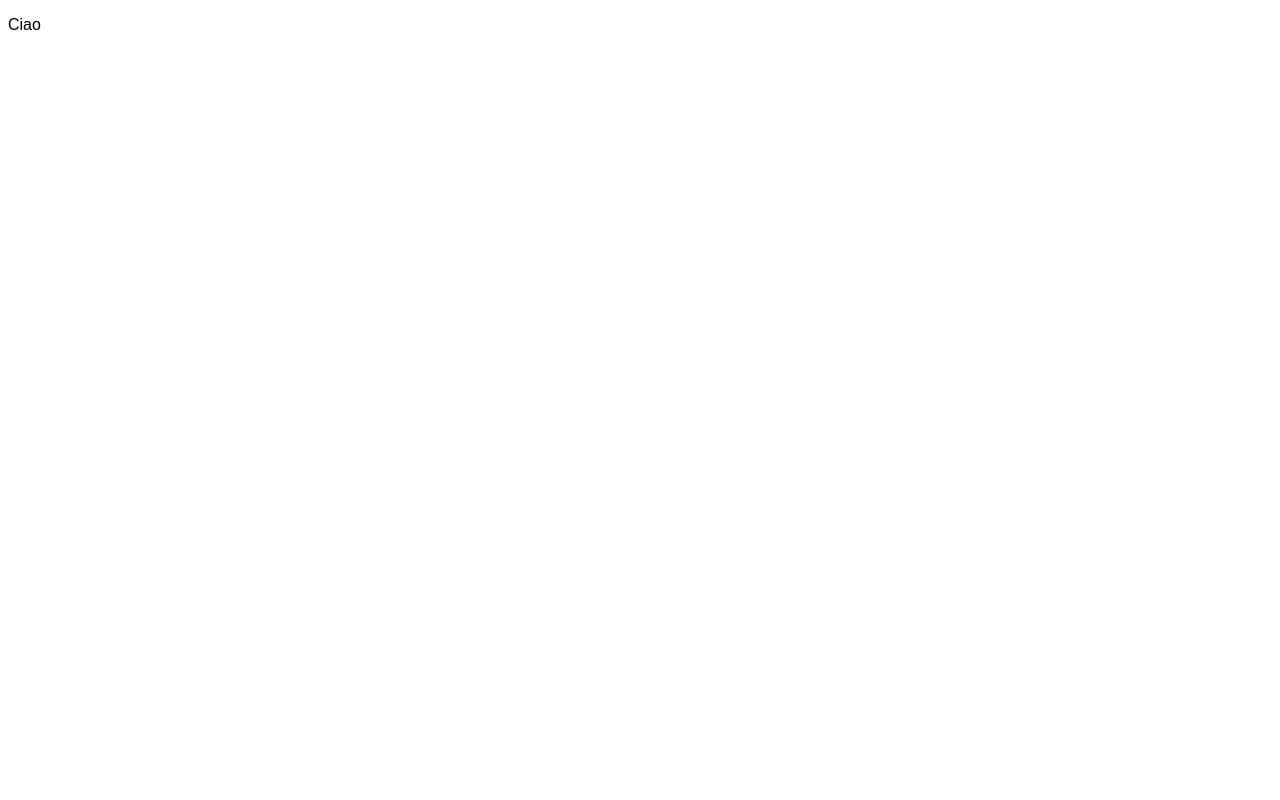
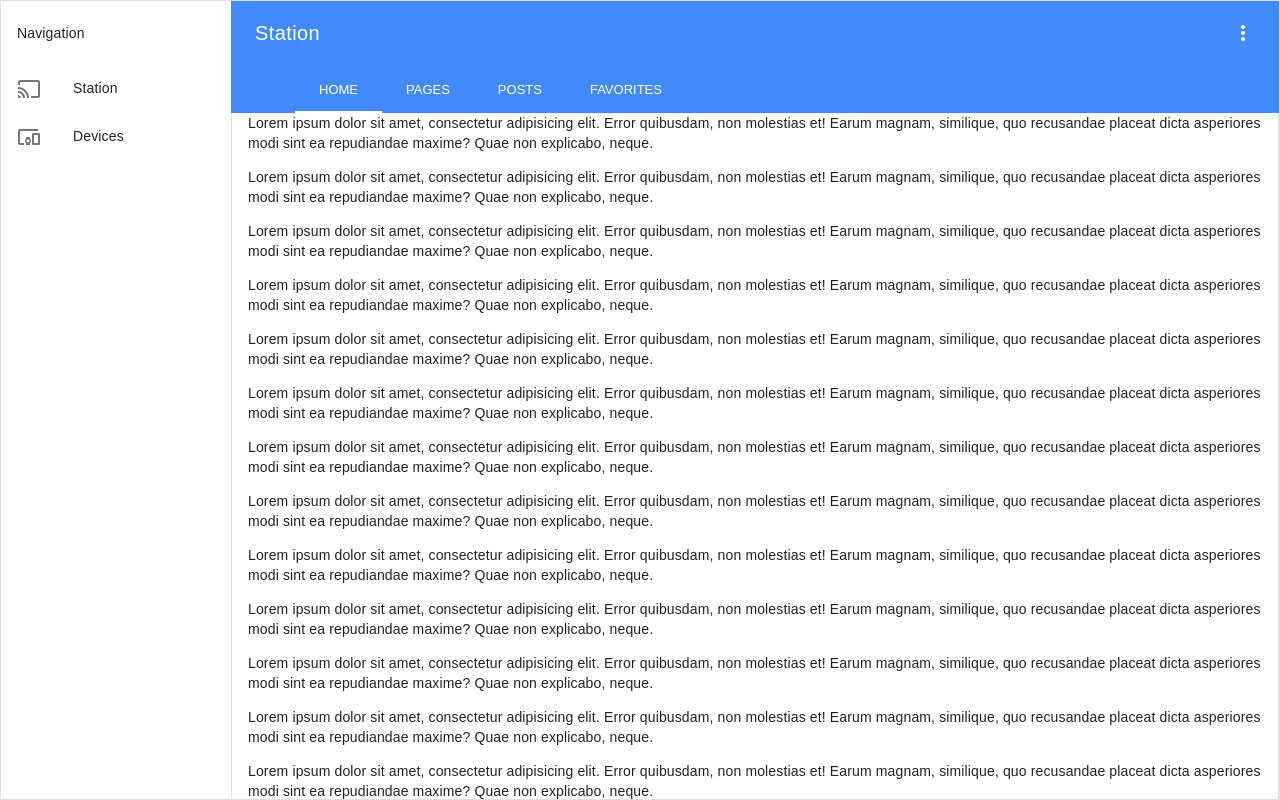
Before and after one commit to ITISEnricoFermi/tacos-client, a Vue app: page / in a window 1280 px wide. Built offline with nearby package versions, Linux system fonts and the light colour scheme.

Commit message:
Material.

```diff
--- a/package.json
+++ b/package.json
@@ -1,7 +1,7 @@
 {
   "name": "mycroft-client",
   "version": "0.1.0",
-  "private": true,
+  "private": false,
   "scripts": {
     "serve": "vue-cli-service serve",
     "build": "vue-cli-service build",
@@ -10,6 +10,7 @@
   "dependencies": {
     "register-service-worker": "^1.5.2",
     "vue": "^2.5.17",
+    "vue-material": "^1.0.0-beta-10.2",
     "vue-router": "^3.0.1",
     "vuex": "^3.0.1"
   },
--- a/public/index.html
+++ b/public/index.html
@@ -1,12 +1,15 @@
 <!DOCTYPE html>
 <html lang="en">
+
 <head>
   <meta charset="utf-8">
   <meta http-equiv="X-UA-Compatible" content="IE=edge">
   <meta name="viewport" content="width=device-width,initial-scale=1.0">
   <link rel="icon" href="<%= BASE_URL %>favicon.ico">
   <title>mycroft-client</title>
+  <link rel="stylesheet" href="//fonts.googleapis.com/css?family=Roboto:400,500,700,400italic|Material+Icons">
 </head>
+
 <body>
   <noscript>
     <strong>We're sorry but mycroft-client doesn't work properly without JavaScript enabled. Please enable it to continue.</strong>
@@ -14,4 +17,5 @@
   <div id="app"></div>
   <!-- built files will be auto injected -->
 </body>
+
 </html>
--- a/src/views/home.view/home.vue
+++ b/src/views/home.view/home.vue
@@ -1,13 +1,76 @@
-<template lang="html">
-  <main>
-    <p>Ciao</p>
-  </main>
+<template>
+<div class="page-container">
+  <md-app md-waterfall md-mode="fixed-last">
+    <md-app-toolbar class="md-large md-dense md-primary">
+      <div class="md-toolbar-row">
+        <div class="md-toolbar-section-start">
+          <span class="md-title">Station</span>
+        </div>
+        <div class="md-toolbar-section-end">
+          <md-button class="md-icon-button">
+            <md-icon>more_vert</md-icon>
+          </md-button>
+        </div>
+      </div>
+      <div class="md-toolbar-row">
+        <md-tabs class="md-primary">
+          <md-tab id="tab-home" md-label="Home"></md-tab>
+          <md-tab id="tab-pages" md-label="Pages"></md-tab>
+          <md-tab id="tab-posts" md-label="Posts"></md-tab>
+          <md-tab id="tab-favorites" md-label="Favorites"></md-tab>
+        </md-tabs>
+      </div>
+    </md-app-toolbar>
+
+    <md-app-drawer md-permanent="full">
+      <md-toolbar class="md-transparent" md-elevation="0">
+        Navigation
+      </md-toolbar>
+
+      <md-list>
+        <md-list-item>
+          <md-icon>cast</md-icon>
+          <span class="md-list-item-text">Station</span>
+        </md-list-item>
+
+        <md-list-item>
+          <md-icon>devices_other</md-icon>
+          <span class="md-list-item-text">Devices</span>
+        </md-list-item>
+
+        <!-- <md-list-item>
+          <md-icon>delete</md-icon>
+          <span class="md-list-item-text">Trash</span>
+        </md-list-item>
+
+        <md-list-item>
+          <md-icon>error</md-icon>
+          <span class="md-list-item-text">Spam</span>
+        </md-list-item> -->
+      </md-list>
+    </md-app-drawer>
+
+    <md-app-content>
+      <p v-for="i in 100">Lorem ipsum dolor sit amet, consectetur adipisicing elit. Error quibusdam, non molestias et! Earum magnam, similique, quo recusandae placeat dicta asperiores modi sint ea repudiandae maxime? Quae non explicabo, neque.</p>
+    </md-app-content>
+  </md-app>
+</div>
 </template>
 
 <script>
 export default {
+  name: 'Waterfall'
 }
 </script>
 
-<style scoped lang="scss">
+<style lang="scss" scoped>
+.md-app {
+    max-height: 100vh;
+    border: 1px solid rgba(#000, .12);
+}
+
+.md-drawer {
+    width: 230px;
+    max-width: calc(100vw - 125px);
+}
 </style>
```
Also changed, not shown: src/main.js (+9 -0 lines), public/manifest.json, 2 other files (tests, documents, lock files or other folders). Lines whose indentation alone changed are shown as unchanged.
